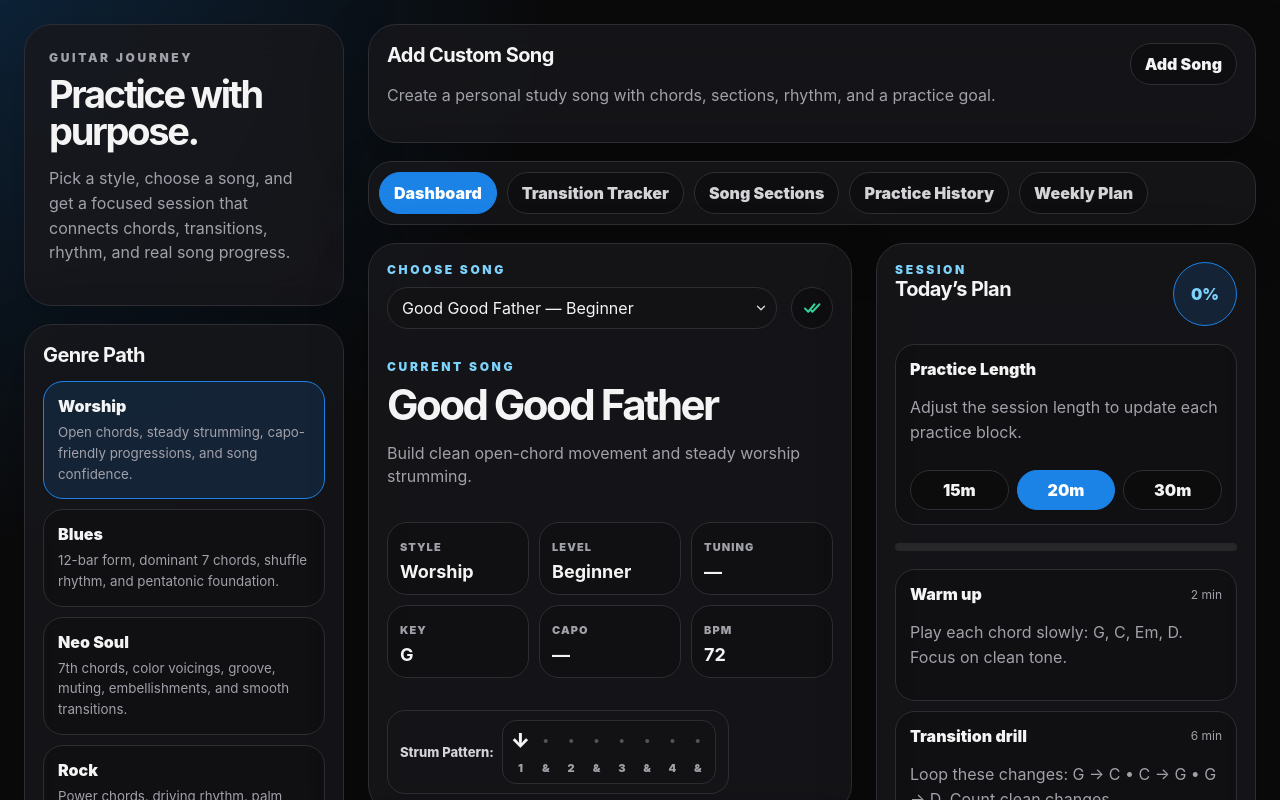
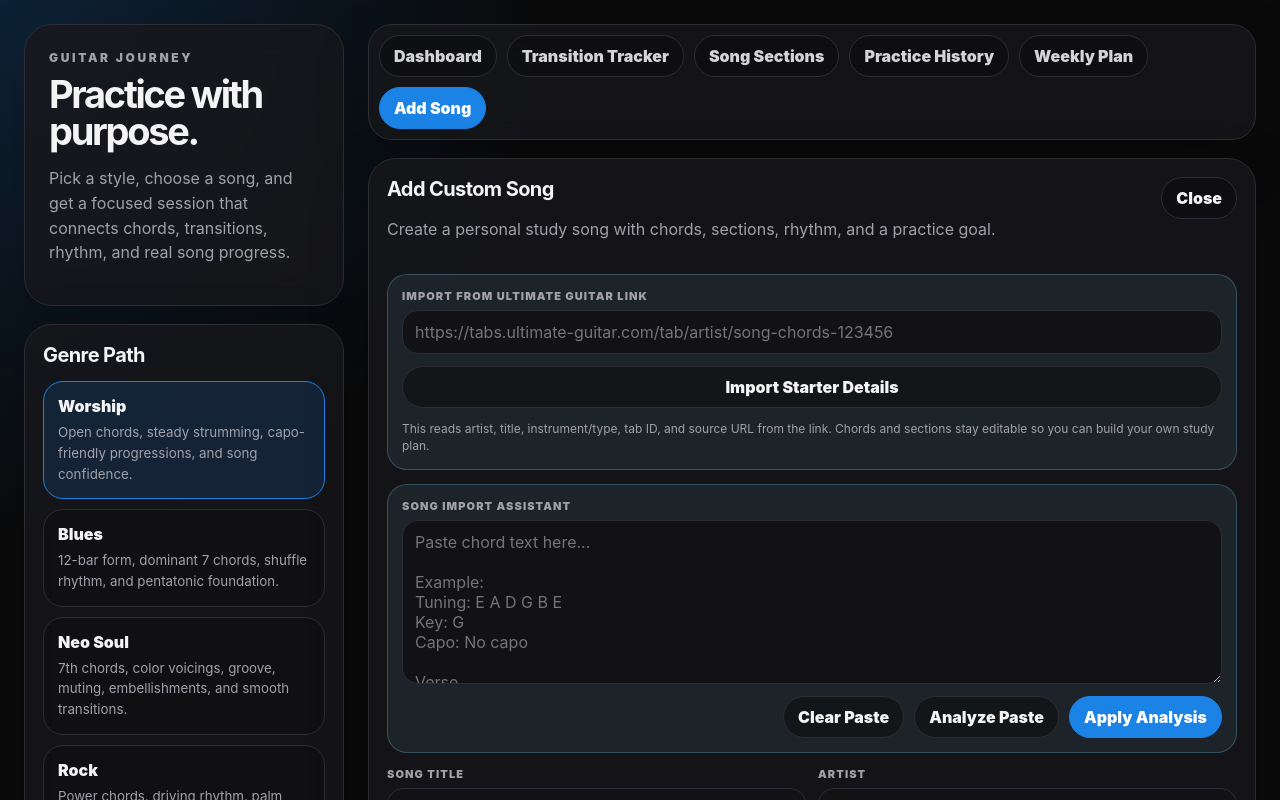
Before and after one commit to ajohnson1031/guitar-journey-v1, a React (Vite) app: page /songs/new in a window 1280 px wide. Shown: the top 800 px of the page. Built offline with nearby package versions, Linux system fonts and the light colour scheme.

Commit message:
refactor from boolean component renders to routing

```diff
--- a/src/App.jsx
+++ b/src/App.jsx
@@ -1,4 +1,5 @@
 import * as React from "react";
+import { Navigate, NavLink, Route, Routes, useNavigate, useParams } from "react-router-dom";
 import { CurrentSongCard, CustomSongForm, GenreManager, Metronome, RequiredChords, SessionHistory, SongSections, TodayPlan, TransitionTracker, WeeklyPlan } from "./components";
 import { DEFAULT_PROGRESS, NAV_SECTIONS } from "./constants";
 import { usePracticeProgress, useSessionTimer, useSongLibrary } from "./hooks";
@@ -6,7 +7,19 @@ import { clearStoredProgress, loadStoredProgress, saveStoredProgress } from "./u
 
 import "./App.css";
 
-const { useEffect, useMemo, useState } = React;
+const { Fragment, useEffect, useMemo, useState } = React;
+
+const SECTION_ROUTES = {
+  dashboard: "/",
+  transitions: "/transitions",
+  sections: "/sections",
+  history: "/history",
+  "weekly-plan": "/weekly-plan",
+};
+
+function getSectionRoute(sectionId) {
+  return SECTION_ROUTES[sectionId] || "/";
+}
 
 function createPracticePlan(song, minutes) {
   const warmup = Math.max(2, Math.round(minutes * 0.12));
@@ -52,14 +65,59 @@ function createSessionId() {
   return `session-${Date.now()}`;
 }
 
+function DashboardNav() {
+  return (
+    <nav className="dashboard-nav" aria-label="Guitar Journey sections">
+      {NAV_SECTIONS.map((section) => (
+        <NavLink
+          key={section.id}
+          to={getSectionRoute(section.id)}
+          end={section.id === "dashboard"}
+          className={({ isActive }) => `dashboard-nav-button ${isActive ? "is-active" : ""}`}
+        >
+          {section.label}
+        </NavLink>
+      ))}
+
+      <NavLink to="/songs/new" className={({ isActive }) => `dashboard-nav-button ${isActive ? "is-active" : ""}`}>
+        Add Song
+      </NavLink>
+    </nav>
+  );
+}
+
+function EditCustomSongRoute({ customSongs, genres, onCancelEdit, onClose, onUpdateSong }) {
+  const { songId } = useParams();
+
+  const songToEdit = useMemo(() => {
+    return customSongs.find((song) => song.id === songId) || null;
+  }, [customSongs, songId]);
+
+  if (!songToEdit) {
+    return <Navigate to="/" replace />;
+  }
+
+  return (
+    <CustomSongForm
+      defaultOpen
+      editingSong={songToEdit}
+      genres={genres}
+      showToggle={false}
+      onAddSong={() => {}}
+      onCancelEdit={onCancelEdit}
+      onClose={onClose}
+      onUpdateSong={onUpdateSong}
+    />
+  );
+}
+
 export default function App() {
+  const navigate = useNavigate();
   const storedProgress = useMemo(() => loadStoredProgress(), []);
 
   const [sessionMinutes, setSessionMinutes] = useState(storedProgress.sessionMinutes);
   const [sessionRating, setSessionRating] = useState("Okay");
   const [sessionMessage, setSessionMessage] = useState("");
-  const [activeSection, setActiveSection] = useState("dashboard");
-  const [isCustomSongFormOpen, setIsCustomSongFormOpen] = useState(false);
 
   const {
     addCustomGenre,
@@ -70,7 +128,6 @@ export default function App() {
     customGenres,
     customSongs,
     deleteCustomSong,
-    editingSong,
     filteredSongs,
     pathCards,
     pathOptions,
@@ -81,7 +138,6 @@ export default function App() {
     selectedPath,
     selectedSong,
     selectedSongId,
-    startEditCustomSong,
     updateCustomGenre,
     updateCustomSong,
   } = useSongLibrary({
@@ -143,10 +199,14 @@ export default function App() {
     setSessionMessage("");
   }, [selectedSong.id, sessionMinutes]);
 
+  function goToDashboard() {
+    navigate("/");
+  }
+
   function handlePathChange(pathName) {
     selectPath(pathName);
     setSessionMessage("");
-    setActiveSection("dashboard");
+    goToDashboard();
   }
 
   function handleSelectSong(songId) {
@@ -156,28 +216,29 @@ export default function App() {
 
   function handleAddCustomSong(song) {
     addCustomSong(song);
-    setIsCustomSongFormOpen(false);
     setSessionMessage("");
-    setActiveSection("dashboard");
+    goToDashboard();
   }
 
   function handleStartEditCustomSong(songId) {
-    startEditCustomSong(songId);
-    setIsCustomSongFormOpen(true);
-    setActiveSection("dashboard");
     setSessionMessage("");
+    navigate(`/songs/edit/${songId}`);
   }
 
   function handleCancelEditCustomSong() {
     cancelEditCustomSong();
-    setIsCustomSongFormOpen(false);
+    goToDashboard();
+  }
+
+  function handleCloseCustomSongRoute() {
+    cancelEditCustomSong();
+    goToDashboard();
   }
 
   function handleUpdateCustomSong(updatedSong) {
     updateCustomSong(updatedSong);
-    setIsCustomSongFormOpen(false);
     setSessionMessage("");
-    setActiveSection("dashboard");
+    goToDashboard();
   }
 
   function handleDeleteCustomSong(songId) {
@@ -186,17 +247,17 @@ export default function App() {
     if (!deletedSong) return;
 
     removeSongProgress(songId);
-    setActiveSection("dashboard");
+    goToDashboard();
   }
 
   function handleAddCustomGenre(genre) {
     addCustomGenre(genre);
-    setActiveSection("dashboard");
+    goToDashboard();
   }
 
   function handleRemoveCustomGenre(genre) {
     removeCustomGenre(genre);
-    setActiveSection("dashboard");
+    goToDashboard();
   }
 
   function handleUpdateCustomGenre(genre) {
@@ -264,8 +325,7 @@ export default function App() {
     setSessionMessage("");
     setIsSessionTimerRunning(false);
     setElapsedSessionSeconds(0);
-    setActiveSection("dashboard");
-    setIsCustomSongFormOpen(false);
+    goToDashboard();
   }
 
   return (
@@ -330,31 +390,12 @@ export default function App() {
         </aside>
 
         <section className="main-content">
-          <CustomSongForm
-            editingSong={editingSong}
-            genres={pathOptions}
-            onAddSong={handleAddCustomSong}
-            onCancelEdit={handleCancelEditCustomSong}
-            onOpenChange={setIsCustomSongFormOpen}
-            onUpdateSong={handleUpdateCustomSong}
-          />
+          <DashboardNav />
 
-          {!isCustomSongFormOpen ? (
-            <>
-              <nav className="dashboard-nav" aria-label="Guitar Journey sections">
-                {NAV_SECTIONS.map((section) => (
-                  <button
-                    key={section.id}
-                    type="button"
-                    className={`dashboard-nav-button ${activeSection === section.id ? "is-active" : ""}`}
-                    onClick={() => setActiveSection(section.id)}
-                  >
-                    {section.label}
-                  </button>
-                ))}
-              </nav>
-
-              {activeSection === "dashboard" ? (
+          <Routes>
+            <Route
+              index
+              element={
                 <div className="top-grid dashboard-top-grid">
                   <div className="song-column">
                     <CurrentSongCard
@@ -389,17 +430,21 @@ export default function App() {
                     sessionRating={sessionRating}
                   />
                 </div>
-              ) : null}
+              }
+            />
 
-              {activeSection === "transitions" ? (
-                <TransitionTracker selectedSong={selectedSong} transitionScores={transitionScores} onUpdateTransitionScore={handleUpdateTransitionScore} />
-              ) : null}
+            <Route
+              path="transitions"
+              element={<TransitionTracker selectedSong={selectedSong} transitionScores={transitionScores} onUpdateTransitionScore={handleUpdateTransitionScore} />}
+            />
 
-              {activeSection === "sections" ? <SongSections selectedSong={selectedSong} /> : null}
+            <Route path="sections" element={<SongSections selectedSong={selectedSong} />} />
 
-              {activeSection === "history" ? <SessionHistory sessions={sessionHistory} /> : null}
+            <Route path="history" element={<SessionHistory sessions={sessionHistory} />} />
 
-              {activeSection === "weekly-plan" ? (
+            <Route
+              path="weekly-plan"
+              element={
                 <WeeklyPlan
                   masteredSongs={masteredSongs}
                   selectedSong={selectedSong}
@@ -407,9 +452,40 @@ export default function App() {
                   sessionMinutes={sessionMinutes}
                   transitionScores={transitionScores}
                 />
-              ) : null}
-            </>
-          ) : null}
+              }
+            />
+
+            <Route
+              path="songs/new"
+              element={
+                <CustomSongForm
+                  defaultOpen
+                  editingSong={null}
+                  genres={pathOptions}
+                  showToggle={false}
+                  onAddSong={handleAddCustomSong}
+                  onCancelEdit={handleCancelEditCustomSong}
+                  onClose={handleCloseCustomSongRoute}
+                  onUpdateSong={handleUpdateCustomSong}
+                />
+              }
+            />
+
+            <Route
+              path="songs/edit/:songId"
+              element={
+                <EditCustomSongRoute
+                  customSongs={customSongs}
+                  genres={pathOptions}
+                  onCancelEdit={handleCancelEditCustomSong}
+                  onClose={handleCloseCustomSongRoute}
+                  onUpdateSong={handleUpdateCustomSong}
+                />
+              }
+            />
+
+            <Route path="*" element={<Navigate to="/" replace />} />
+          </Routes>
         </section>
       </div>
     </main>
--- a/src/components/CustomSongForm.jsx
+++ b/src/components/CustomSongForm.jsx
@@ -40,20 +40,37 @@ function songToForm(song) {
   };
 }
 
-export default function CustomSongForm({ editingSong, genres, onAddSong, onCancelEdit, onOpenChange = noop, onUpdateSong }) {
+export default function CustomSongForm({
+  defaultOpen = false,
+  editingSong,
+  genres,
+  onAddSong,
+  onCancelEdit,
+  onClose = noop,
+  onOpenChange = noop,
+  onUpdateSong,
+  showToggle = true,
+}) {
   const isEditing = Boolean(editingSong);
 
   const [form, setForm] = useState(() => ({
     ...DEFAULT_CUSTOM_SONG_FORM,
     strummingPattern: normalizeStrummingPattern(DEFAULT_CUSTOM_SONG_FORM.strummingPattern),
   }));
-  const [isOpen, setIsOpen] = useState(false);
+  const [isOpen, setIsOpen] = useState(defaultOpen);
   const [message, setMessage] = useState("");
   const [messageTone, setMessageTone] = useState("error");
 
   const previewChords = useMemo(() => parseCommaList(form.chords), [form.chords]);
   const strummingPattern = useMemo(() => normalizeStrummingPattern(form.strummingPattern), [form.strummingPattern]);
   const strummingPatternText = serializeStrummingPattern(strummingPattern);
+
+  useEffect(() => {
+    if (!defaultOpen) return;
+
+    setIsOpen(true);
+    onOpenChange(true);
+  }, [defaultOpen, onOpenChange]);
 
   useEffect(() => {
     if (!editingSong) return;
@@ -96,6 +113,8 @@ export default function CustomSongForm({ editingSong, genres, onAddSong, onCance
     if (isEditing) {
       onCancelEdit();
     }
+
+    onClose();
   }
 
   function importFromUltimateGuitarLink() {
@@ -228,6 +247,7 @@ export default function CustomSongForm({ editingSong, genres, onAddSong, onCance
           </p>
         </div>
 
+        {showToggle ? (
           <button
             type="button"
             className={isOpen ? "selected-button" : "ghost-button"}
@@ -244,6 +264,11 @@ export default function CustomSongForm({ editingSong, genres, onAddSong, onCance
           >
             {isOpen ? "Close" : "Add Song"}
           </button>
+        ) : (
+          <button type="button" className="ghost-button" onClick={closeForm}>
+            Close
+          </button>
+        )}
       </div>
 
       {isOpen ? (
--- a/src/main.jsx
+++ b/src/main.jsx
@@ -1,10 +1,15 @@
-import React from "react";
+import * as React from "react";
 import { createRoot } from "react-dom/client";
+import { BrowserRouter } from "react-router-dom";
 import App from "./App.jsx";
 import "./index.css";
 
+const { StrictMode } = React;
+
 createRoot(document.getElementById("root")).render(
-  <React.StrictMode>
-    <App />
-  </React.StrictMode>
+  <StrictMode>
+    <BrowserRouter>
+      <App />
+    </BrowserRouter>
+  </StrictMode>,
 );
--- a/src/styles/dashboard-nav.css
+++ b/src/styles/dashboard-nav.css
@@ -32,3 +32,13 @@
   background: var(--blue);
   color: #ffffff;
 }
+
+.dashboard-nav a {
+  text-decoration: none;
+}
+
+.dashboard-nav-button {
+  display: inline-flex;
+  align-items: center;
+  justify-content: center;
+}
```
Also changed, not shown: package.json (+4 -4 lines), 1 other file (tests, documents, lock files or other folders). Lines whose indentation alone changed are shown as unchanged.
